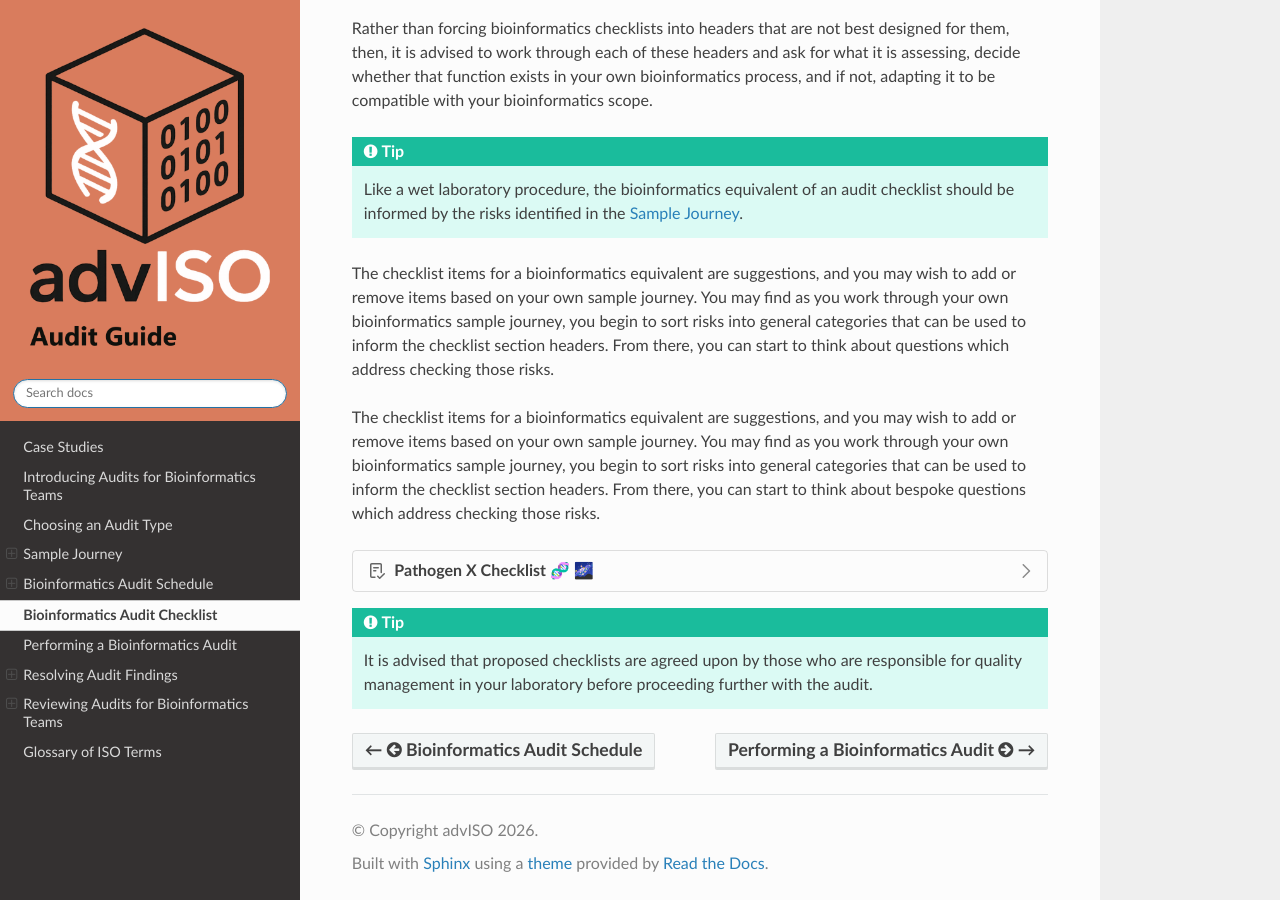
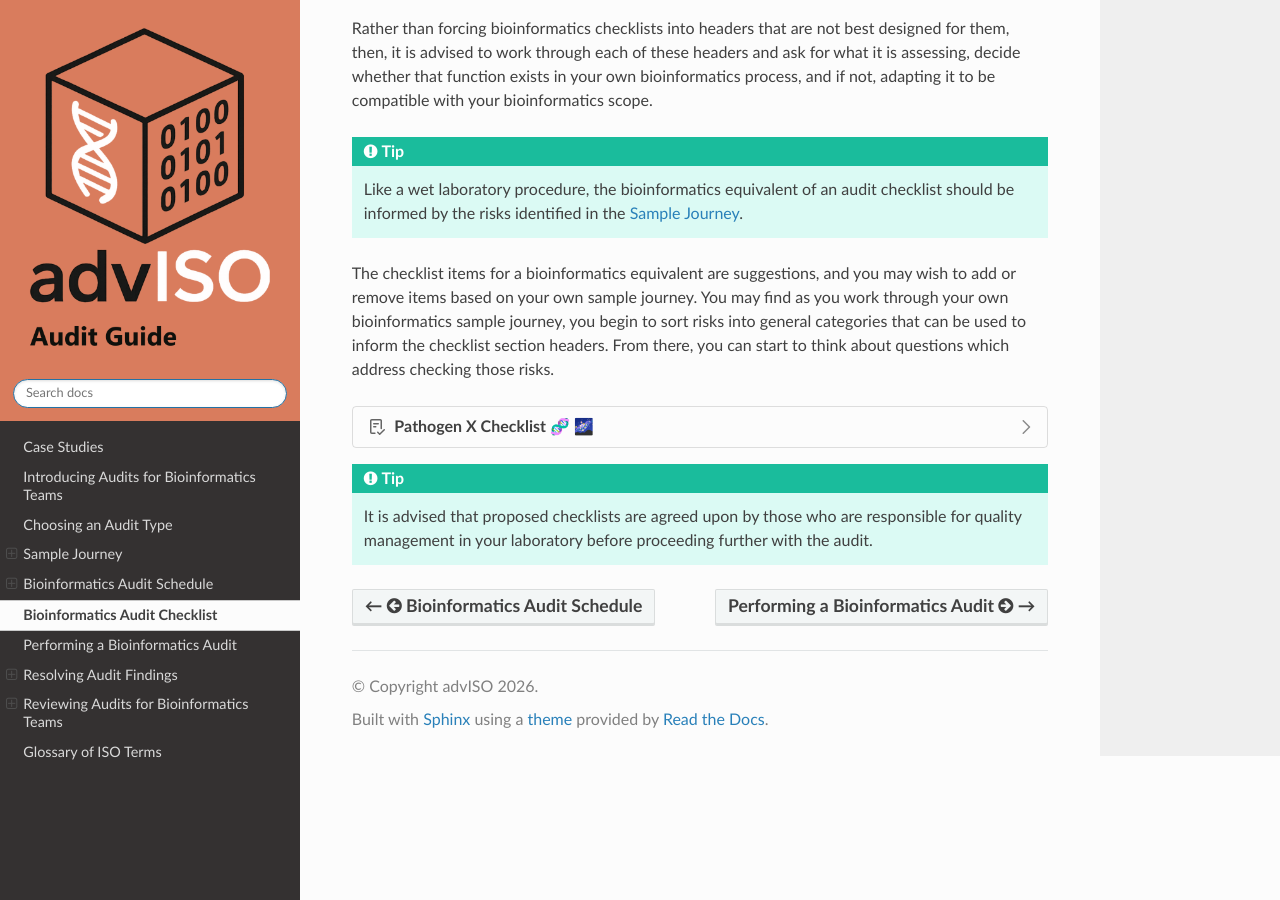
Before and after one commit to advISO-project/advISO_audit_guide, a Sphinx documentation site: the page built from docs/source/audit_guide/checklist.rst, in a window 1280 px wide and 900 px high, scrolled down 801 px. Built offline with Sphinx 7.4.7 and the Read the Docs theme 3.1.0, drawn with Linux system fonts in a browser that asks for light colours.

Commit message:
remove duplicated text in checklist page

```diff
--- a/docs/source/audit_guide/checklist.rst
+++ b/docs/source/audit_guide/checklist.rst
@@ -34,8 +34,6 @@ Rather than forcing bioinformatics checklists into headers that are not best des
 
 
 The checklist items for a bioinformatics equivalent are suggestions, and you may wish to add or remove items based on your own sample journey. You may find as you work through your own bioinformatics sample journey, you begin to sort risks into general categories that can be used to inform the checklist section headers. From there, you can start to think about questions which address checking those risks.
-
-The checklist items for a bioinformatics equivalent are suggestions, and you may wish to add or remove items based on your own sample journey. You may find as you work through your own bioinformatics sample journey, you begin to sort risks into general categories that can be used to inform the checklist section headers. From there, you can start to think about bespoke questions which address checking those risks.
 
 .. dropdown:: Pathogen X Checklist 🧬 🌌
     :icon: checklist
```
